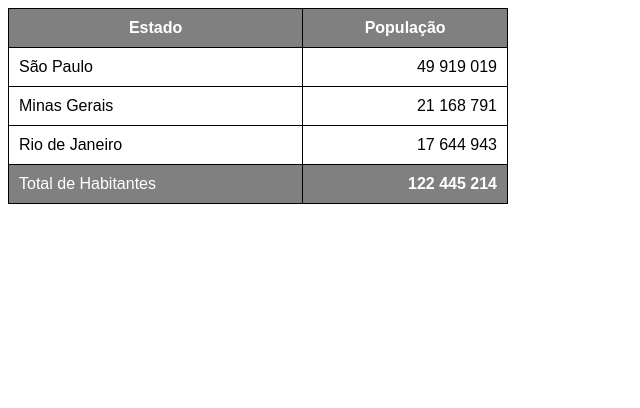
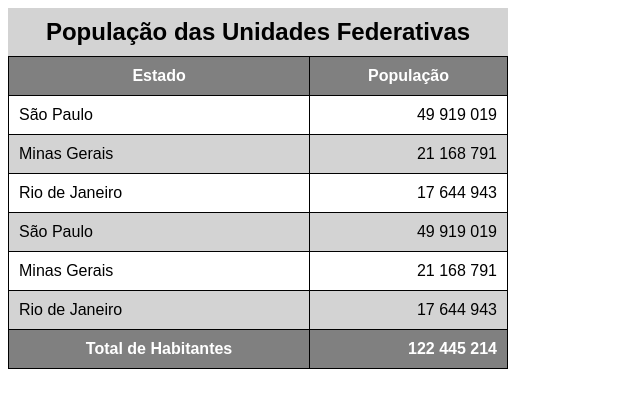
Before and after one commit to n9vaesss/HTML-CSS, a plain HTML site: page exercicios/ex023/tabela002.html in a window 1280 px wide. Shown: the whole page, without its empty margins (0-640 px from the left). Drawn offline with Linux system fonts and the light colour scheme.

Commit message:
atualização da tabela002 04-05 12:58

```diff
--- a/exercicios/ex023/tabela002.html
+++ b/exercicios/ex023/tabela002.html
@@ -1,37 +1,57 @@
 <!DOCTYPE html>
 <html lang="pt-br">
+
 <head>
     <meta charset="UTF-8">
     <meta http-equiv="X-UA-Compatible" content="IE=edge">
     <meta name="viewport" content="width=device-width, initial-scale=1.0">
     <title>Tabelas grandes</title>
     <style>
-        body{
+        body {
             font-family: arial;
         }
-        table{
+
+        table {
             width: 500px;
             border-collapse: collapse;
         }
-        td, th{
+
+        caption {
+            font-size: 1.5em;
+            font-weight: bold;
+            padding: 10px;
+            background-color: lightgray;
+        }
+
+        td,
+        th {
             border: 1px solid black;
             padding: 10px;
         }
-        thead, tfoot{
+
+        thead,
+        tfoot {
             background-color: gray;
             color: white;
         }
-        td.num{
+
+        tbody tr:nth-child(2n) {
+            background-color: lightgray;
+        }
+
+        td.num {
             text-align: right;
         }
     </style>
 </head>
+
 <body>
     <table>
+        <caption>População das Unidades Federativas</caption>
         <thead>
             <tr>
-                <th>Estado</th>
-                <th>População</th>
+                <th scope="col">Estado</th>
+                <th scope="col">População</th>
             </tr>
         </thead>
         <tbody>
@@ -47,13 +67,26 @@
                 <td>Rio de Janeiro</td>
                 <td class="num">17 644 943</td>
             </tr>
+            <tr>
+                <td>São Paulo</td>
+                <td class="num">49 919 019</td>
+            </tr>
+            <tr>
+                <td>Minas Gerais</td>
+                <td class="num">21 168 791</td>
+            </tr>
+            <tr>
+                <td>Rio de Janeiro</td>
+                <td class="num">17 644 943</td>
+            </tr>
         </tbody>
         <tfoot>
             <tr>
-                <td>Total de Habitantes</td>
+                <th scope="row">Total de Habitantes</th>
                 <td class="num"><strong>122 445 214</strong></td>
             </tr>
         </tfoot>
     </table>
 </body>
+
 </html>
```
